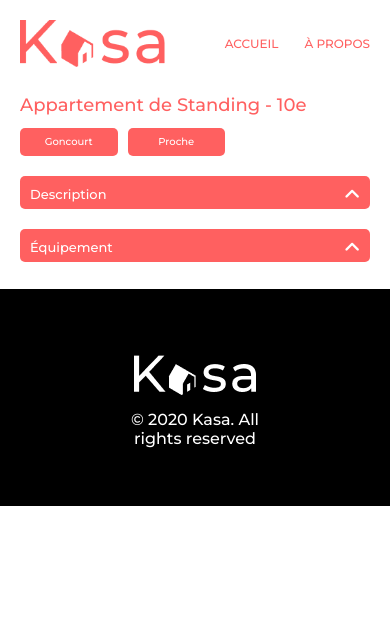
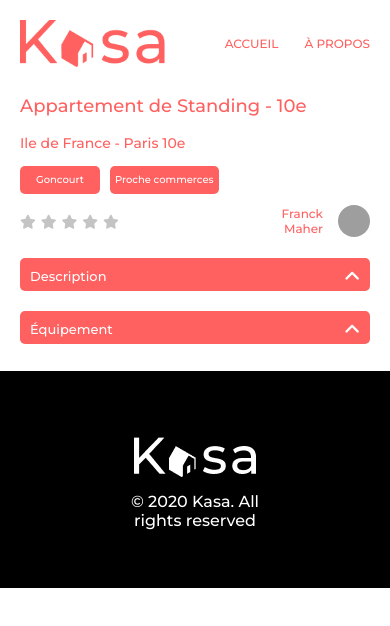
Before and after one commit to Apffou/Kasa, a React (Create React App) app: page /logement/0979876d in a window 390 px wide. Shown: the top 626 px of the page. Built offline with nearby package versions, Linux system fonts and the light colour scheme; grey boxes are pictures that could not be loaded.

Commit message:
Ajout du composant Star, affichage mobile fini pour la page générique

```diff
--- a/src/App.scss
+++ b/src/App.scss
@@ -6,9 +6,10 @@
 body {
     font-family: 'Montserrat', sans-serif;
     font-weight: 500;
+    color: #FF6060;
 }
 
-/* STYLE DE HOME */
+/***** STYLE DE PAGE HOME */
 
 .cartes {
     height: auto;
@@ -29,21 +30,29 @@ body {
     }
 }
 
-/* STYLE DE ABOUT */
+/*****  STYLE DE PAGE ABOUT */
 
 .about-content {
     margin: 0 20px 0 20px;
 }
 
-/* STYLE DE PAGE */
+/*****  STYLE DE PAGE PAGE */
 
 .content-page {
     margin: 27px 20px 27px 20px;
 
-    h1 {
-        color: #FF6060;
-        font-size: 18px;
-        font-weight: 500;
+    .location-tags-content {
+        h1 {
+            font-size: 18px;
+            font-weight: 500;
+            line-height: 25.6px;
+
+        }
+
+        p {
+            font-size: 14px;
+            font-weight: 500;
+        }
 
     }
 
@@ -52,5 +61,92 @@ body {
         flex-direction: row;
         flex-wrap: wrap;
         gap: 10px;
+
+        @media screen and (min-width:1024px) {}
+    }
+
+    .ratings-host {
+        display: flex;
+        flex-direction: row-reverse;
+        align-items: center;
+        justify-content: space-between;
+
+        .host-content {
+            width: 50%;
+            display: flex;
+            justify-content: end;
+            align-items: center;
+            gap: 15px;
+
+            p {
+                text-align: right;
+                font-size: 12px;
+                max-width: 40%;
+
+            }
+
+            img {
+                width: 32px;
+                height: 32px;
+                border-radius: 50%;
+            }
+        }
+    }
+
+    .dropdown-content {
+        display: flex;
+        flex-direction: column;
+        gap: 20px;
+        margin-top: 10px;
+    }
+
+}
+
+
+/*****   STYLE DE PÄGE ERROR 404*/
+
+.error-content {
+    display: flex;
+    flex-direction: column;
+    justify-content: center;
+    align-items: center;
+    color: #FF6060;
+    margin: 113px 0 113px 0;
+    gap: 113px;
+
+    @media screen and (min-width:1440px) {
+        gap: 139px;
+    }
+
+
+    img {
+        width: 198px;
+        height: auto;
+
+        @media screen and (min-width:1440px) {
+            width: 597px;
+        }
+    }
+
+    h1 {
+        max-width: 60%;
+        text-align: center;
+        font-size: 18px;
+        font-weight: 500;
+
+        @media screen and (min-width:1440px) {
+            max-width: 100%;
+            font-size: 36px;
+        }
+    }
+
+    a {
+        color: #FF6060;
+        font-size: 14px;
+        font-weight: 500;
+
+        @media screen and (min-width:1440px) {
+            font-size: 18px;
+        }
     }
 }
--- a/src/Pages/Error404.js
+++ b/src/Pages/Error404.js
@@ -1,6 +1,5 @@
 import { Routes, Route } from "react-router-dom";
 import { Link } from 'react-router-dom';
-import './Error404.scss';
 
 function Error404() {
     return (
--- a/src/Pages/Error404.scss
+++ /dev/null
@@ -1,45 +0,0 @@
-.error-content {
-    display: flex;
-    flex-direction: column;
-    justify-content: center;
-    align-items: center;
-    color: #FF6060;
-    margin: 113px 0 113px 0;
-    gap: 113px;
-
-    @media screen and (min-width:1440px) {
-        gap: 139px;
-    }
-
-
-    img {
-        width: 198px;
-        height: auto;
-
-        @media screen and (min-width:1440px) {
-            width: 597px;
-        }
-    }
-
-    h1 {
-        max-width: 60%;
-        text-align: center;
-        font-size: 18px;
-        font-weight: 500;
-
-        @media screen and (min-width:1440px) {
-            max-width: 100%;
-            font-size: 36px;
-        }
-    }
-
-    a {
-        color: #FF6060;
-        font-size: 14px;
-        font-weight: 500;
-
-        @media screen and (min-width:1440px) {
-            font-size: 18px;
-        }
-    }
-}
--- a/src/Pages/Page.js
+++ b/src/Pages/Page.js
@@ -2,6 +2,7 @@ import '../App.scss';
 import data from '../logements.json';
 import Tag from "../components/Tag/Tag";
 import Dropdown from '../components/Dropdown/Dropdown';
+import Star from '../components/Star/Star';
 import { useParams } from "react-router-dom";
 
 
@@ -13,12 +14,26 @@ function Page() {
     console.log(logement.tags)
     return (
 
-        <div className="content-page">
-            <h1>{logement.title}</h1>
-            <div className='content-tags'> {logement.tags.map((tag) => <Tag nom={tag} />)} </div>
-            <Dropdown title="Description" />
-            <Dropdown title='Équipement' />
-        </div>
+        <section className="content-page">
+            <div className='location-tags-content'>
+                <h1>{logement.title}</h1>
+                <p>{logement.location}</p>
+                <div className='content-tags'> {logement.tags.map((tag) => <Tag nom={tag} />)} </div>
+            </div>
+            <div className='ratings-host'>
+                <div className='host-content'>
+                    <p>{logement.host.name} </p>
+                    <img src={logement.host.picture} />
+                </div>
+                <div>
+                    <Star />
+                </div>
+            </div>
+            <section className='dropdown-content'>
+                <Dropdown title="Description" />
+                <Dropdown title='Équipement' />
+            </section>
+        </section>
 
     );
 }
--- a/src/components/Dropdown/Dropdown.js
+++ b/src/components/Dropdown/Dropdown.js
@@ -1,15 +1,13 @@
 import './Dropdown.scss';
-function Dropdown(params){
+function Dropdown(params) {
 
-return (
-        <div className='dropdown-content'>
+        return (
                 <div className='dropdown'>
                         <span>{params.title}</span>
                         <i className="fa-solid fa-angle-up"></i>
                 </div>
 
-        </div>
-)
+        )
 
 }
 
--- a/src/components/Dropdown/Dropdown.scss
+++ b/src/components/Dropdown/Dropdown.scss
@@ -1,14 +1,3 @@
-.dropdown-content {
-    margin: 20px 0 20px 0;
-
-    @media screen and (min-width:1440px) {
-        margin: 38px 200px 38px 200px;
-        display: flex;
-        flex-direction: column;
-        justify-content: center;
-    }
-}
-
 .dropdown {
     background-color: #FF6060;
     height: 13px;
@@ -23,4 +12,5 @@
     i {
         font-size: large;
     }
+
 }
--- /dev/null
+++ b/src/components/Star/Star.js
@@ -0,0 +1,16 @@
+import './Star.scss';
+function Star() {
+
+    return (
+        <div className='star-content'>
+            <i className="fa-solid fa-star star-default fa-sm"></i>
+            <i className="fa-solid fa-star star-default fa-sm"></i>
+            <i className="fa-solid fa-star star-default fa-sm"></i>
+            <i className="fa-solid fa-star star-default fa-sm"></i>
+            <i className="fa-solid fa-star star-default fa-sm"></i>
+        </div>
+    )
+
+}
+
+export default Star;
--- /dev/null
+++ b/src/components/Star/Star.scss
@@ -0,0 +1,15 @@
+.star-content {
+
+    display: flex;
+    gap: 5px;
+
+    .star-default {
+        color: #C4C4C4;
+    }
+
+
+}
+
+.star-active {
+    color: #FF6060;
+}
--- a/src/components/Tag/Tag.scss
+++ b/src/components/Tag/Tag.scss
@@ -1,6 +1,7 @@
 .tag {
     background-color: #FF6060;
-    width: 25%;
+    min-width: 20%;
+    max-width: 30%;
     padding: 5px 5px;
     height: 18px;
     border-radius: 5px;
@@ -11,7 +12,7 @@
     color: white;
 
     @media screen and (min-width:1440px) {
-        width: 115px;
+
         height: 25px;
         font-size: 14px;
         line-height: 25px;
```
